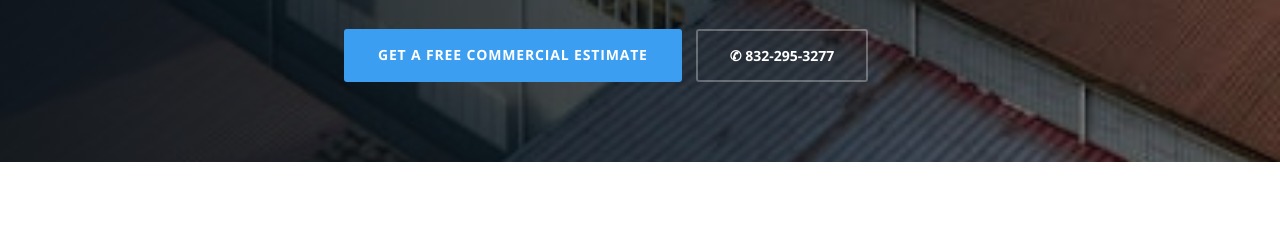
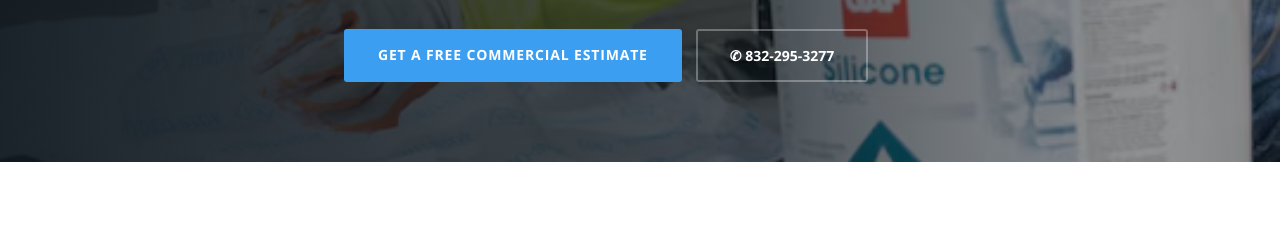
Before and after one commit to Vlex1998/jd-test-website, a website: page commercial-roofing.html in a window 1280 px wide. Shown: the part 426-665 px from the top of the page. Drawn offline with nearby package versions, Linux system fonts and the light colour scheme.

Commit message:
Use silicone-over-metal-card.avif as commercial roofing hero background
Co-Authored-By: Claude Sonnet 4.6 <noreply@anthropic.com>

```diff
--- a/commercial-roofing.html
+++ b/commercial-roofing.html
@@ -115,7 +115,7 @@
 
 <!-- HERO -->
 <section style="position:relative; min-height:500px; display:flex; align-items:center; overflow:hidden; padding-top:88px;">
-  <div style="position:absolute; inset:0; background-image:url('Brand_assets/pex-35045250.jpg'); background-size:cover; background-position:center;"></div>
+  <div style="position:absolute; inset:0; background-image:url('Brand_assets/silicone-over-metal-card.avif'); background-size:cover; background-position:center;"></div>
   <div style="position:absolute; inset:0; background:linear-gradient(90deg, rgba(7,17,24,0.92) 0%, rgba(7,17,24,0.7) 60%, rgba(7,17,24,0.3) 100%);"></div>
   <div style="position:relative; z-index:1; max-width:1200px; margin:0 auto; padding:80px 28px;">
     <span class="section-label" style="margin-bottom:14px;">Houston, TX</span>
```
Also changed, not shown: Brand_assets/silicone-over-metal-card.avif (added).
